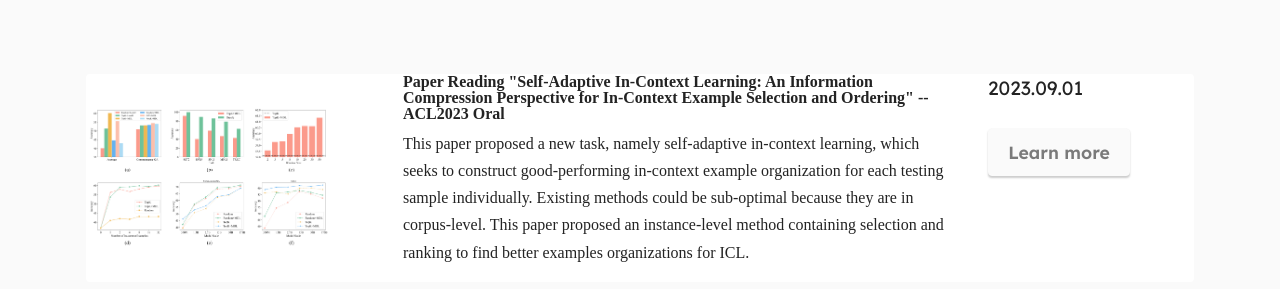
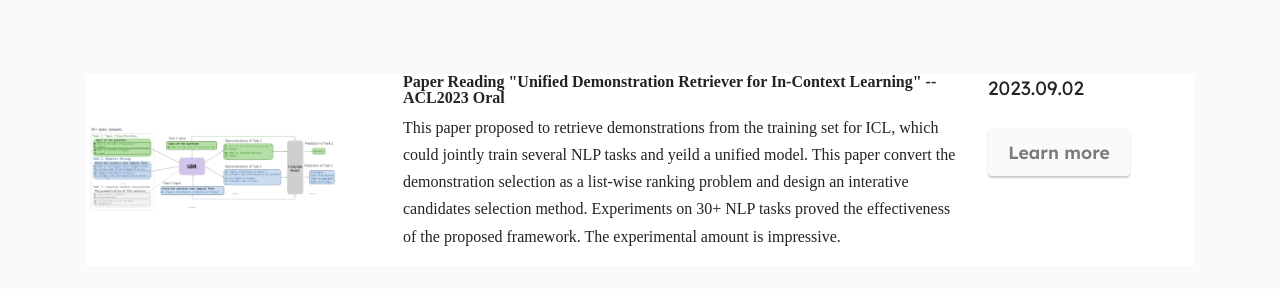
Before and after one commit to Dev-0S/CatYu98.github.io, a plain HTML site: page blog_overview.html in a window 1280 px wide. Shown: the part 511-800 px from the top of the page. Drawn offline with Linux system fonts and the light colour scheme.

Commit message:
paper reading20230902

```diff
--- a/blog_overview.html
+++ b/blog_overview.html
@@ -73,7 +73,37 @@
 
 <section data-bs-version="5.1" class="features8 cid-tnwZVJJyRQ" xmlns="http://www.w3.org/1999/html" id="features9-1d">
 
-
+    <div class="container">
+        <div class="card">
+            <div class="card-wrapper">
+                <div class="row align-items-center">
+                    <div class="col-12 col-md-3">
+                        <div class="image-wrapper">
+                            <img src="assets/images/model0902.png" alt="Mobirise">
+                        </div>
+                    </div>
+                    <div class="col-12 col-md">
+                        <div class="card-box">
+                            <div class="row">
+                                <div class="col-md">
+                                    <h6 class="card-title mbr-fonts-style display-9"><strong>Paper Reading "Unified Demonstration Retriever for In-Context Learning" -- ACL2023 Oral </strong></h6>
+                                    <p class="mbr-text mbr-fonts-style display-10">
+                                        This paper proposed to retrieve demonstrations from the training set for ICL, which could jointly train several NLP tasks and yeild a unified model.
+                                        This paper convert the demonstration selection as a list-wise ranking problem and design an interative candidates selection method.
+                                        Experiments on 30+ NLP tasks proved the effectiveness of the proposed framework. The experimental amount is impressive.
+                                    </p>
+                                </div>
+                                <div class="col-md-auto">
+                                    <p class="price mbr-fonts-style display-7">2023.09.02</p>
+                                    <div class="mbr-section-btn"><a href="https://aclanthology.org/2023.acl-long.256/" class="btn btn-white display-4" target="_blank">Learn more</a></div>
+                                </div>
+                                <div></div>
+                            </div>
+                        </div>
+                    </div>
+                </div>
+            </div>
+        </div>
 
 
     <div class="container">
```
Also changed, not shown: assets/images/model0902.png (added), 2 other files.
